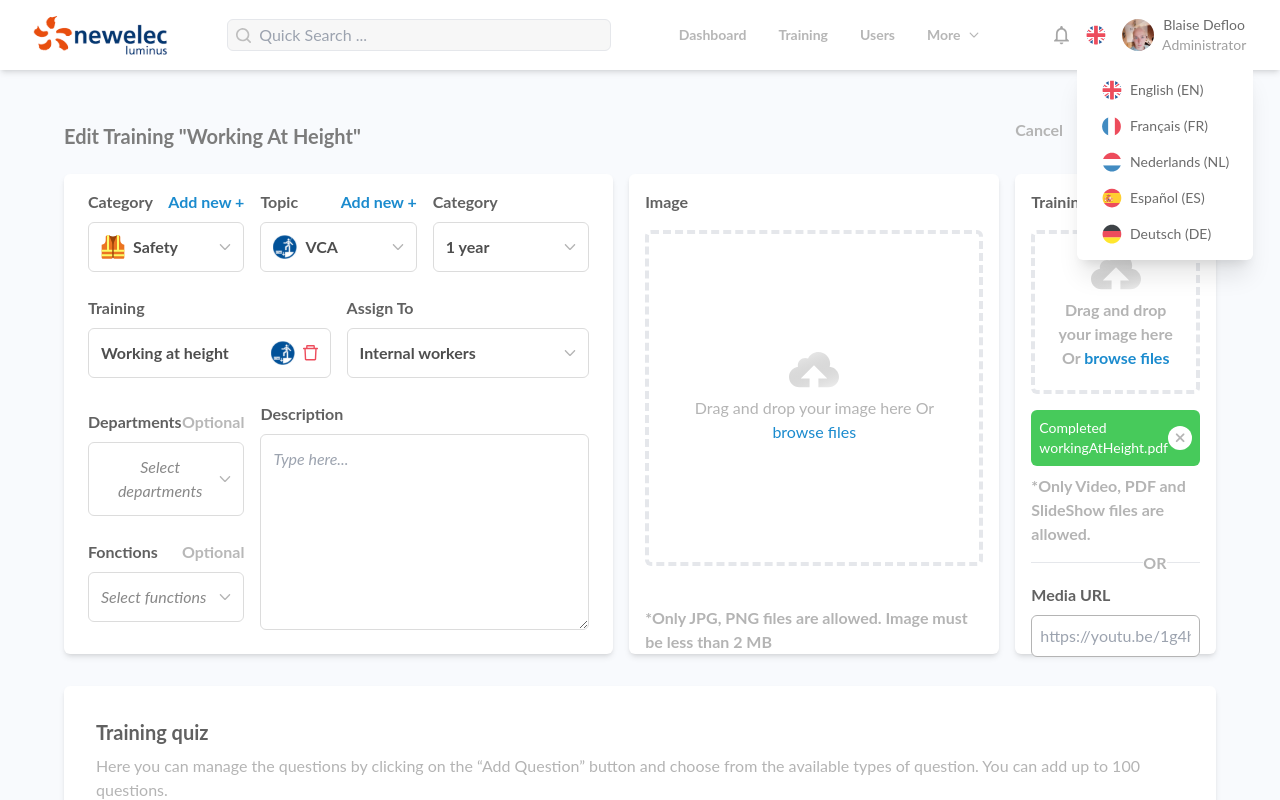
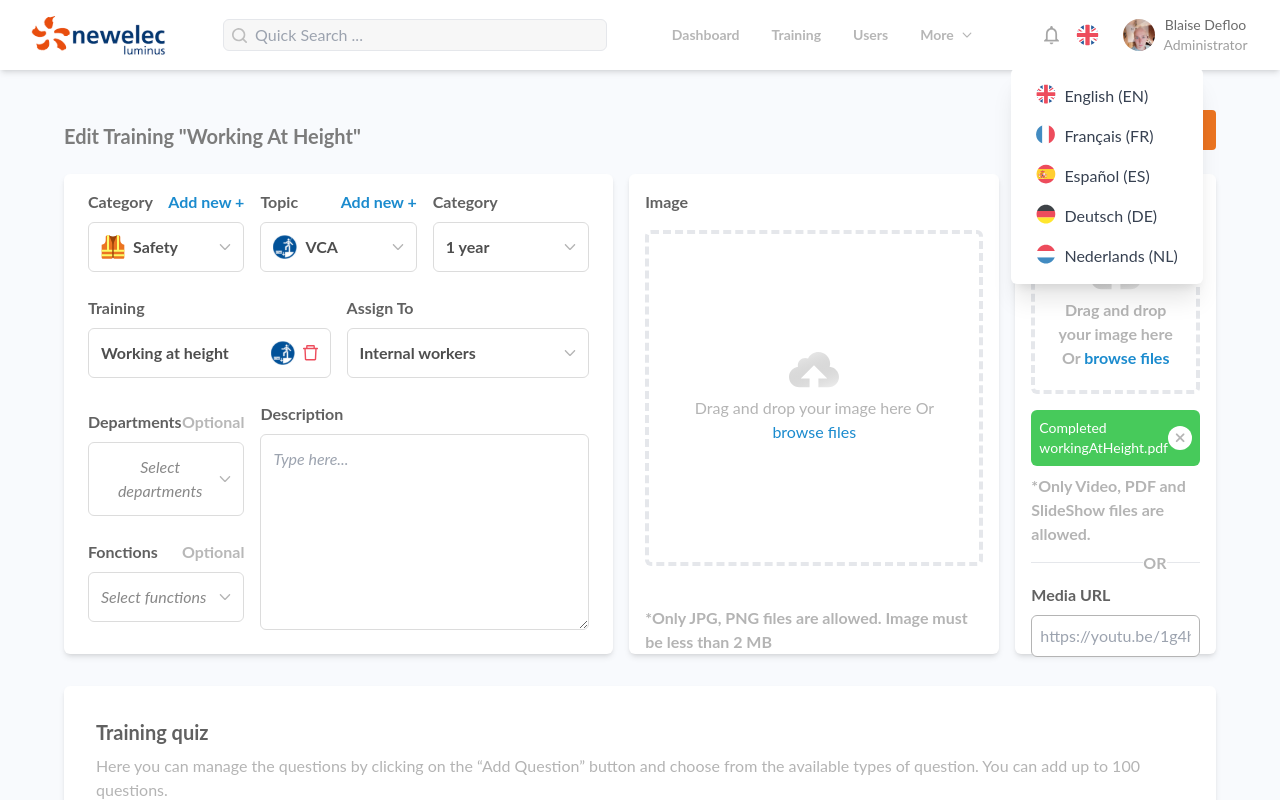
Before and after one commit to oldProjectss/Imense, a React (Vite) app: page / in a window 1280 px wide. Both pictures are taken after a click on the button 1095 px from the left and 35 px from the top of the page. Shown: the top 800 px of the page. Built offline with nearby package versions, Linux system fonts and the light colour scheme.

Commit message:
Finish the Dashboard

```diff
--- a/src/components/NavBar.jsx
+++ b/src/components/NavBar.jsx
@@ -17,8 +17,22 @@ const NavBar = () => {
   const [searchInput, setSearchInput] = useState(false);
   const [languageDropdown, setLanguageDropdown] = useState(false);
   const [profileDropdown, setProfileDropdown] = useState(false);
+  const [selectedOption, setSelectedOption] = useState({ lang: 'English (EN)', icon: en });
   const languageDropdownRef = useRef(null);
   const profileDropdownRef = useRef(null);
+
+  const options = [
+    { lang: 'English (EN)', icon: en },
+    { lang: 'Français (FR)', icon: nl },
+    { lang: 'Español (ES)', icon: es },
+    { lang: 'Deutsch (DE)', icon: de },
+    { lang: 'Nederlands (NL)', icon: nl },
+  ];
+
+  const handleOptionClick = (option) => {
+    setSelectedOption(option);
+    setLanguageDropdown(false);
+  };
 
   const handleLanguageDrop = () => {
     setLanguageDropdown((prevState) => !prevState);
@@ -26,10 +40,6 @@ const NavBar = () => {
 
   const handleProfileDrop = () => {
     setProfileDropdown((prevState) => !prevState);
-  };
-
-  const changeLanguage = (e) => {
-    console.log(e.target.firstChild);
   };
 
   const handleSearch = () => {
@@ -81,43 +91,20 @@ const NavBar = () => {
         </button>
 
         {/* Lang */}
-        <div ref={languageDropdownRef}>
-          <button className="text-[#b6b6b6] text-sm rounded-md py-2 mx-2" onClick={handleLanguageDrop}>
-            <img src={en} alt="lang" />
+        <div className="relative bg-white" ref={languageDropdownRef}>
+          <button type="button" className="text-[#b6b6b6] text-sm rounded-md py-2 mx-2" id="options-menu" aria-haspopup="true" aria-expanded="true" onClick={handleLanguageDrop}>
+            <img src={selectedOption.icon} className="w-6 h-full mr-2" />
           </button>
-
-          <ul className={` ${languageDropdown ? 'block' : 'hidden'} absolute py-2 px-4 top-16 bg-white rounded-md shadow shadow-xl`}>
-            <li className='hover:bg-gray-100'>
-              <button className="flex justify-center items-center text-[#b6b6b6] text-sm rounded-md p-2" onClick={(e) => changeLanguage(e)}>
-                <img src={en} alt="eng" />
-                <p className="pl-2 text-[#6b6b6b] rounded-md">English (EN)</p>
-              </button>
-            </li>
-            <li className='hover:bg-gray-100'>
-              <button className="flex justify-center items-center text-[#b6b6b6] text-sm rounded-md p-2" onClick={(e) => changeLanguage(e)}>
-                <img className="rotate-90" src={nl} alt="fr" />
-                <p className="pl-2 text-[#6b6b6b] rounded-md">Français (FR)</p>
-              </button>
-            </li>
-            <li className='hover:bg-gray-100'>
-              <button className="flex justify-center items-center text-[#b6b6b6] text-sm rounded-md p-2" onClick={(e) => changeLanguage(e)}>
-                <img src={nl} alt="nl" />
-                <p className="pl-2 text-[#6b6b6b] rounded-md">Nederlands (NL)</p>
-              </button>
-            </li>
-            <li className='hover:bg-gray-100'>
-              <button className="flex justify-center items-center text-[#b6b6b6] text-sm rounded-md p-2" onClick={(e) => changeLanguage(e)}>
-                <img src={es} alt="es" />
-                <p className="pl-2 text-[#6b6b6b] rounded-md">Español (ES)</p>
-              </button>
-            </li>
-            <li className='hover:bg-gray-100'>
-              <button className="flex justify-center items-center text-[#b6b6b6] text-sm rounded-md p-2" onClick={(e) => changeLanguage(e)}>
-                <img src={de} alt="de" />
-                <p className="pl-2 text-[#6b6b6b] rounded-md">Deutsch (DE)</p>
-              </button>
-            </li>
-          </ul>
+          {languageDropdown && (
+            <div className="absolute py-2 px-4 mt-1 top-12 -left-14 bg-white rounded-md shadow shadow-xl">
+              {options.map((option, i) => (
+                <div key={option.lang} className={`flex cursor-pointer w-40 p-2 hover:bg-gray-100 ${selectedOption === option.lang ? 'bg-gray-100 text-gray-900' : 'text-gray-700'}`} onClick={() => handleOptionClick(option)}>
+                  <img src={option.icon} className={`${i === 1 ? 'rotate-90' : ''} h-full mr-2`} />
+                  <span>{option.lang}</span>
+                </div>
+              ))}
+            </div>
+          )}
         </div>
 
         {/* Profile menu */}
@@ -138,19 +125,19 @@ const NavBar = () => {
               <p className="pl-2 text-[#6b6b6b] rounded-md">besix.group@besix.be</p>
             </li>
             <hr className="my-2" />
-            <li className='hover:bg-gray-100'>
+            <li className="hover:bg-gray-100">
               <button className="flex justify-center items-center text-[#b6b6b6] text-sm rounded-md p-2">
                 <img src={settings} alt="settings" />
                 <p className="pl-2 text-[#6b6b6b] rounded-md">Profile settings</p>
               </button>
             </li>
-            <li className='hover:bg-gray-100'>
+            <li className="hover:bg-gray-100">
               <button className="flex justify-center items-center text-[#b6b6b6] text-sm rounded-md p-2">
                 <img src={policies} alt="policies" />
                 <p className="pl-2 text-[#6b6b6b] rounded-md">Our policies</p>
               </button>
             </li>
-            <li className='hover:bg-gray-100'>
+            <li className="hover:bg-gray-100">
               <button className="flex justify-center items-center text-[#b6b6b6] text-sm rounded-md p-2">
                 <img src={logout} alt="Log out" />
                 <p className="pl-2 text-[#6b6b6b] rounded-md">Log out</p>
```
